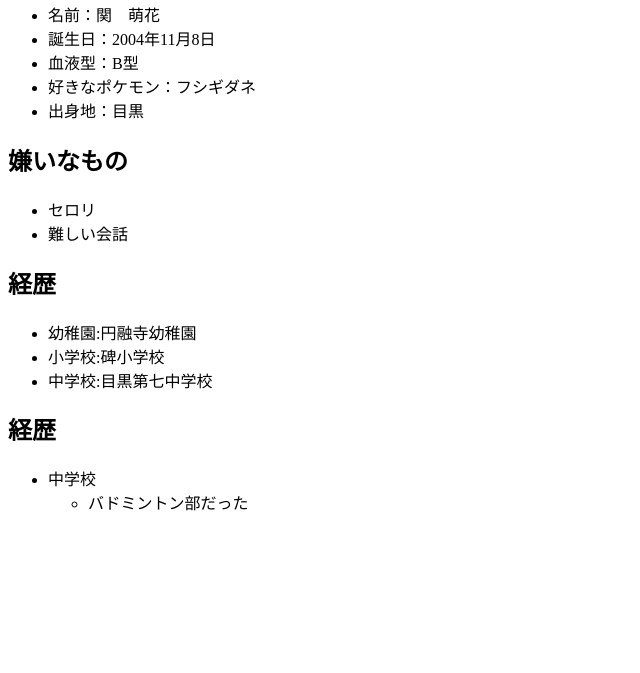
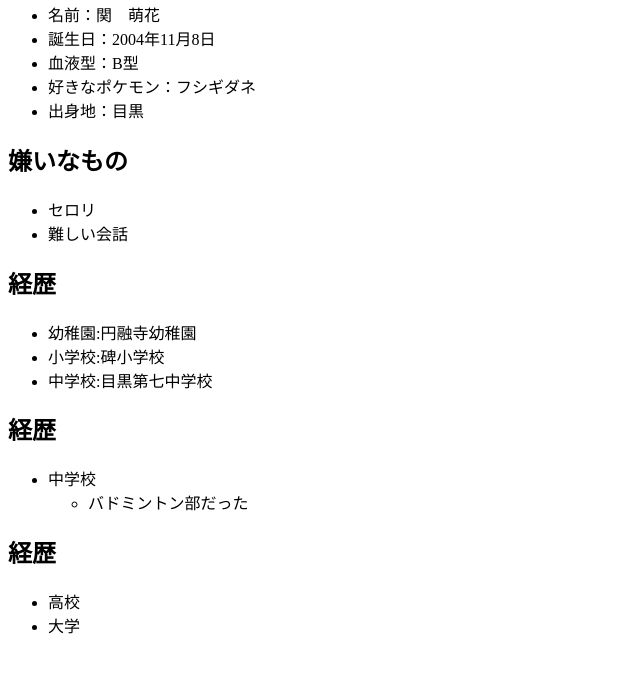
Before and after one commit to s2322085/git-practice2023, a plain HTML site: page index.html in a window 1280 px wide. Shown: the part 87-760 px from the top of the page, without its empty margins (0-640 px from the left). Drawn offline with Linux system fonts and the light colour scheme.

Commit message:
経歴の続きを追記

```diff
--- a/index.html
+++ b/index.html
@@ -40,5 +40,11 @@
         </ul>
     </ul>
 
+    <h2>経歴</h2>
+    <ul>
+        <li>高校</li>
+        <li>大学</li>
+    </ul>
+
 </body>
 </html>
```
